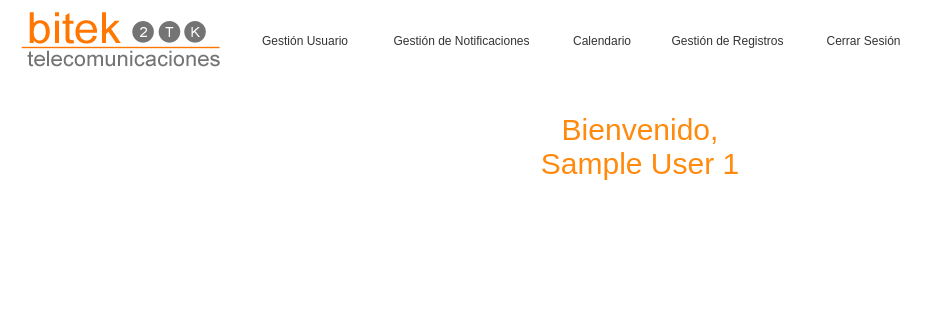
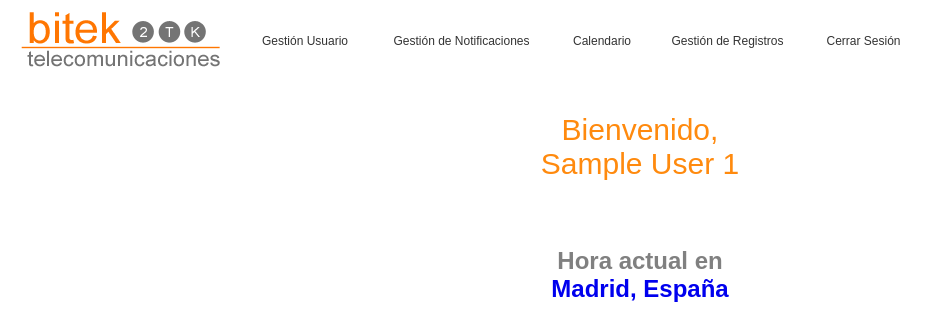
Before and after one commit to ramonjav/Bitek_Fichar, a PHP site: page /pages/gestor.php in a window 1280 px wide. Shown: the top 320 px of the page, without its empty margins (0-942 px from the left). Run offline with PHP 8.4, Linux system fonts and the light colour scheme; the visitor is signed in with stand-in values (Sample User, id 1).

Commit message:
relojito

```diff
--- a/bitek_fichar/pages/gestor.php
+++ b/bitek_fichar/pages/gestor.php
@@ -42,6 +42,14 @@
                     }
                 }
             ?>
+            <div style="text-align:center;padding:1em 0;">
+                <h2>
+                    <a style="text-decoration:none;" href="#">
+                    <span style="color:gray;">Hora actual en</span>
+                    <br/>Madrid, España</a>
+                </h2>
+                <iframe src="https://www.zeitverschiebung.net/clock-widget-iframe-v2?language=es&size=large&timezone=Europe%2FMadrid" width="100%" height="140" frameborder="0" seamless></iframe>
+            </div>
         </div>
         <!-- <iframe src="notificaciones.php" width="350" height="500" allowtransparency="true" frameborder="0" sandbox="allow-popups allow-popups-to-escape-sandbox allow-same-origin allow-scripts"></iframe> -->
         <script src="../js/jquery-3.6.0.slim.min.js"></script>
```
